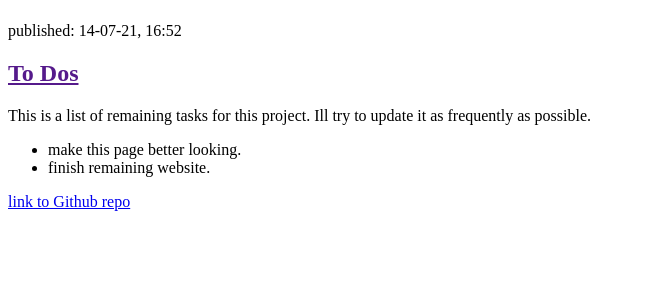
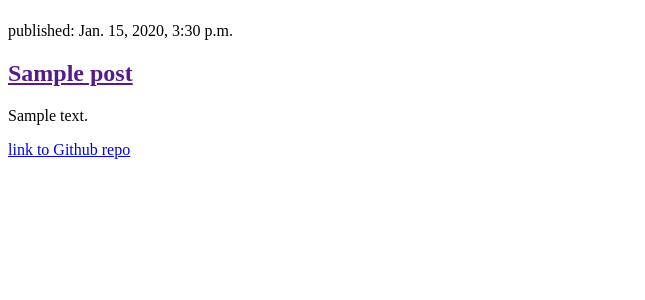
Before and after one commit to ShahPranay/Blog-Site, a Django app: page / in a window 1280 px wide. Shown: the part 58-358 px from the top of the page, without its empty margins (0-645 px from the left). Run offline with Django 3.2, Linux system fonts and the light colour scheme; tables that the repository leaves empty hold one stand-in row (values such as "Sample post").

Commit message:
django templates

```diff
--- a/blog/templates/blog/post_list.html
+++ b/blog/templates/blog/post_list.html
@@ -7,19 +7,13 @@
         <header>
             <h1><a href="/">Pranay's Blog</a></h1>
         </header>
-
-        <article>
-            <time>published: 14-07-21, 16:52</time>
-            <h2><a href="">To Dos</a></h2>
-            <p>
-                This is a list of remaining tasks for this project. Ill try to update it as frequently as possible.
-                <ul>
-                    <li>make this page better looking.</li>
-                    <li>finish remaining website.</li>
-                </ul>
-            </p>
-        </article>
-
+        {% for post in posts %}
+            <article>
+                <time>published: {{post.published_date}} </time>
+                <h2><a href="">{{post.title}}</a></h2>
+                <p>{{post.text |linebreaksbr}} </p>
+            </article>
+        {% endfor %}
         <footer><a href="https://github.com/ShahPranay/Blog-Site">link to Github repo</a></footer>
 
     <body>
--- a/blog/views.py
+++ b/blog/views.py
@@ -1,6 +1,9 @@
 from django.shortcuts import render
+from .models import Post
+from django.utils import timezone
 
 # Create your views here.
 
 def post_list(request):
-    return render(request,'blog/post_list.html',{})
+    posts = Post.objects.filter(published_date__lte = timezone.now()).order_by('published_date')
+    return render(request,'blog/post_list.html',{'posts':posts})
```
